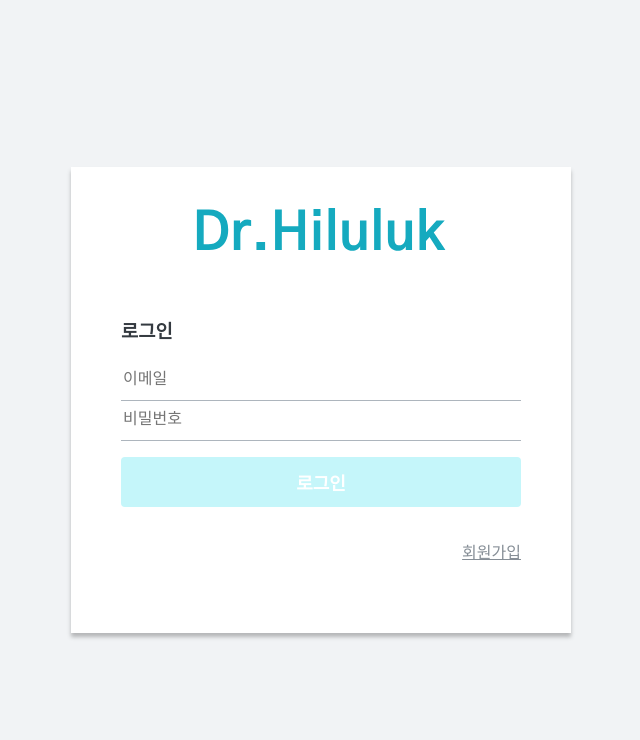
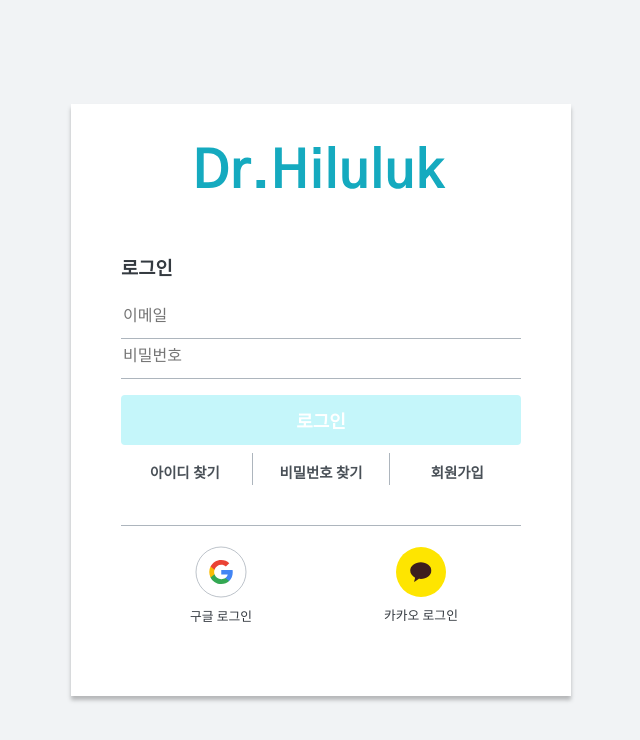
Before and after one commit to Dr-Hiluluk/project-hiluluk-frontend, a React (Create React App) app: page /login in a window 1280 px wide. Shown: the top 740 px of the page, without its empty margins (319-959 px from the left). Built offline with nearby package versions, Linux system fonts and the light colour scheme.

Commit message:
authform 오류 수정 예정

```diff
--- a/src/components/container/auth/AuthForm.tsx
+++ b/src/components/container/auth/AuthForm.tsx
@@ -10,7 +10,8 @@ import {
 import { Button } from "../../common/Button";
 import { FormError } from "../../common/FormError";
 import "./auth.scss";
-
+import GoogleLoginbtn from "../../../static/svg/GoogleLoginbtn.svg";
+import KakaoLoginbtn from "../../../static/svg/KakaoLoginbtn.svg";
 interface AuthFormType {
   type: string;
   form: AuthReducerType["login"] | AuthReducerType["register"];
@@ -40,7 +41,7 @@ const AuthForm = ({ type, form, onChange, onSubmit }: AuthFormType) => {
         })}
       >
         {type === "register" && (
-          <div>
+          <div className="div input-area">
             <input
               className="input"
               {...register("name", {
@@ -115,7 +116,7 @@ const AuthForm = ({ type, form, onChange, onSubmit }: AuthFormType) => {
         />
         <FormError message={formState.errors.password?.message} />
         {type === "register" && (
-          <div>
+          <div className="div input-area">
             <input
               className="input"
               {...register("passwordConfirm", {
@@ -150,13 +151,48 @@ const AuthForm = ({ type, form, onChange, onSubmit }: AuthFormType) => {
           {text}
         </Button>
       </form>
-      <footer className="footer">
+      {type === "login" && (
+        <div className="div find-and-signup-area">
+          <div className="div find-and-signup">
+            <Link to="/findID">아이디 찾기</Link>
+          </div>
+          <div className="div vertical-line" />
+          <div className="div find-and-signup">
+            <Link to="/findPW">비밀번호 찾기</Link>
+          </div>
+          <div className="div vertical-line" />
+          <div className="div find-and-signup">
+            <Link to="/register">회원가입</Link>
+          </div>
+        </div>
+      )}
+      {type === "login" && (
+        <div className="div social-login-area">
+          <div className="div social-login-effect">
+            <Link to="/login-to-google">
+              <div className="div social-login-icon">
+                <img className="img icon" src={GoogleLoginbtn} alt="google" />
+                <div className="div social-login-text">구글 로그인</div>
+              </div>
+            </Link>
+          </div>
+          <div className="div social-login-effect">
+            <Link to="/jogin-to-kakao">
+              <div className="div social-login-icon">
+                <img className="img icon" src={KakaoLoginbtn} alt="kakao" />
+                <div className="div social-login-text">카카오 로그인</div>
+              </div>
+            </Link>
+          </div>
+        </div>
+      )}
+      {/* <footer className="footer">
         {type === "login" ? (
           <Link to="/register">회원가입</Link>
         ) : (
           <Link to="/login">로그인</Link>
         )}
-      </footer>
+      </footer> */}
     </div>
   );
 };
--- a/src/components/container/auth/LoginForm.tsx
+++ b/src/components/container/auth/LoginForm.tsx
@@ -19,7 +19,6 @@ export const LoginForm = () => {
     dispatch(changeField({ form: "login", key: name, value }));
   };
   const onSubmit = (data: any, e: React.FormEvent<HTMLFormElement>) => {
-    e.preventDefault();
     dispatch(login({ email: data.email, password: data.password }));
   };
 
```
